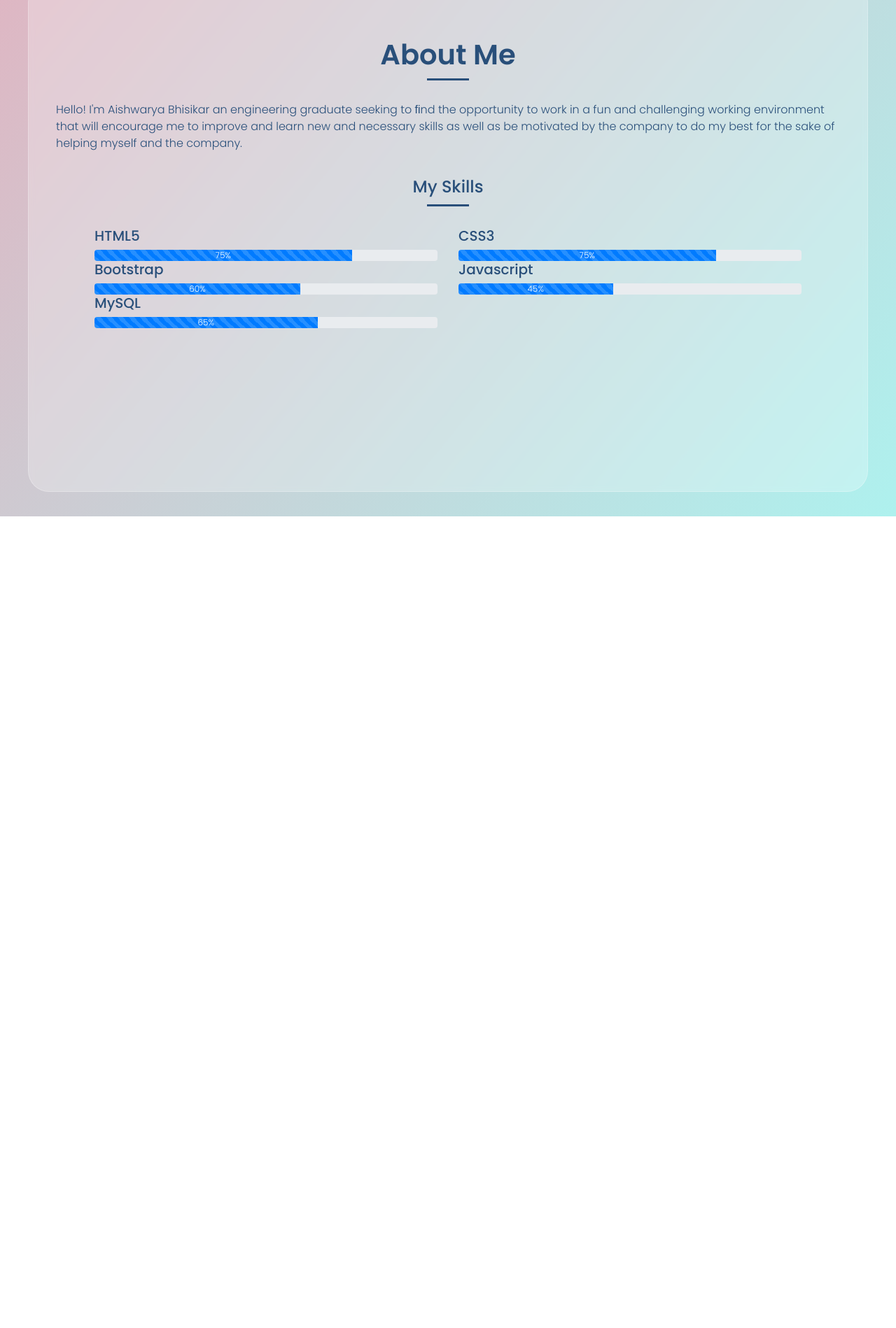
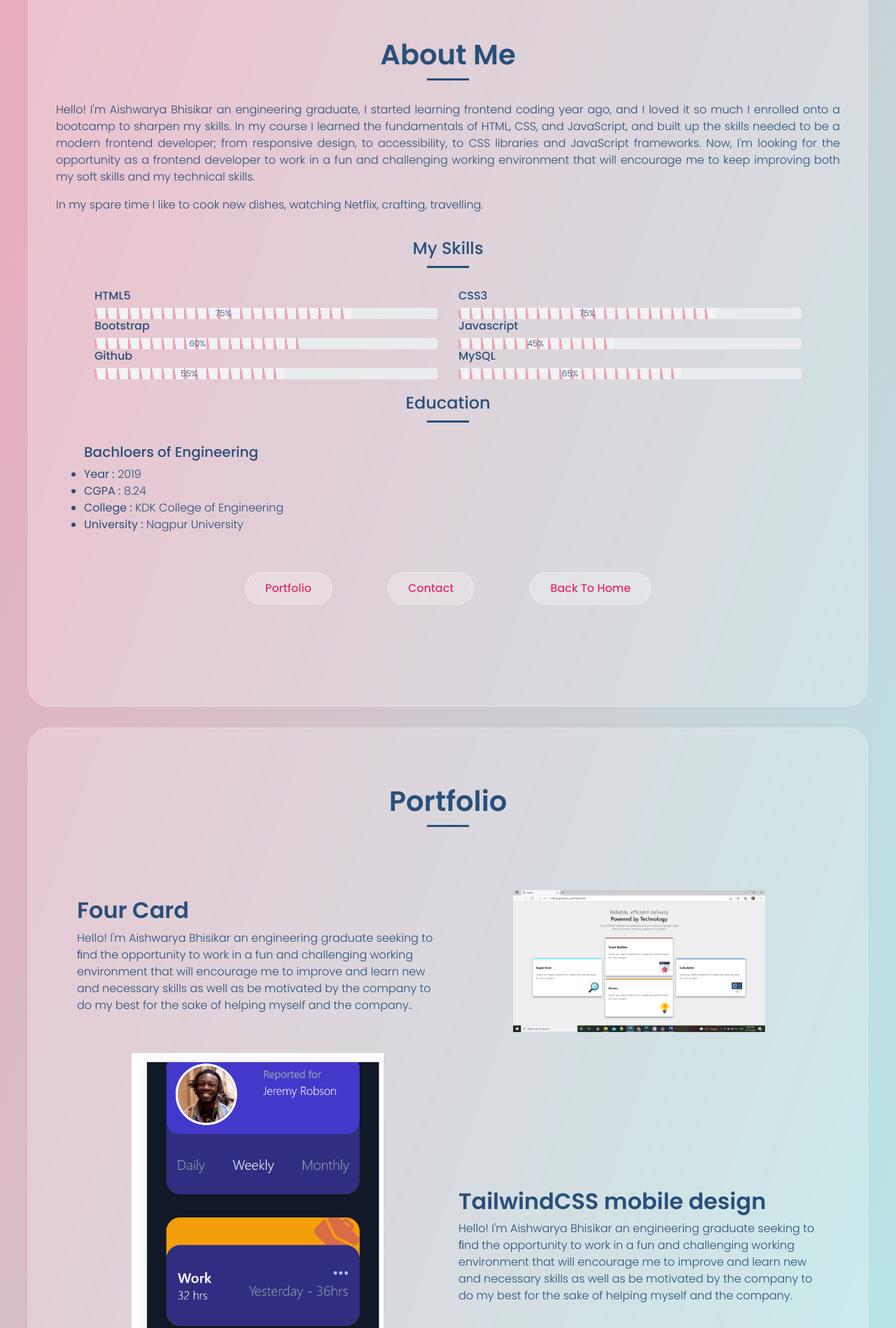
Before and after one commit to aishbhisikar/MyPortfolio, a plain HTML site: page index.html in a window 1280 px wide. Shown: the part 822-2720 px from the top of the page at 70% size. Before the commit the page ends 1560 px from the top, so only its background shows below. Drawn offline with nearby package versions, Linux system fonts and the light colour scheme.

Commit message:
images added, about section completed, portfolio and contact created

```diff
--- a/index.html
+++ b/index.html
@@ -39,8 +39,6 @@
             </div>
         </div>
     </header>
-
-
     <!--    home section-->
     <section class="home-section align-items-center active"id="home">
         <div class="container">
@@ -54,15 +52,14 @@
                 </div>
                 <div class="home-img">
                     <div class="img-box">
-                        <img src="images/profile.jpg" alt="Profile Image">
+                        <img src="images/myPhoto.jpg" alt="Profile Image">
                     </div>
                 </div>
             </div>
         </div>
     </section>
-
     <!--    about section-->
-    <section class="about-section active" id="about">
+    <section class="section-box active" id="about">
         <div class="container">
             <div class="row heading-center">
                 <div class="section-heading">
@@ -71,11 +68,15 @@
                 </div>
                 <div class="row abt-items ">
                     <p>
-                            Hello! I'm Aishwarya Bhisikar an engineering graduate seeking to
-                            ﬁnd the opportunity to work in a fun and challenging working
-                            environment that will encourage me to improve and learn new and
-                            necessary skills as well as be motivated by the company to do my
-                            best for the sake of helping myself and the company.
+                        Hello! I'm Aishwarya Bhisikar an engineering graduate, I started learning frontend coding year ago,
+                        and I loved it so much I enrolled onto a bootcamp to sharpen my skills. In my course I learned the
+                        fundamentals of HTML, CSS, and JavaScript, and built up the skills needed to be a modern frontend
+                        developer; from responsive design, to accessibility, to CSS libraries and JavaScript frameworks.
+                        Now, I'm looking for the opportunity as a frontend developer to work in a fun and challenging
+                        working environment that will encourage me to keep improving both my soft skills and my technical skills.
+                    </p>
+                    <p>
+                        In my spare time I like to cook new dishes, watching Netflix, crafting, travelling.
                     </p>
                 </div>
                 <div class="container">
@@ -86,7 +87,7 @@
                     <div class="row abt-items">
                         <div class="col-md-6">
                             <div class="service-item">
-                                <h5>HTML5 </h5>
+                                <h6>HTML5 </h6>
                                 <div class="progress">
                                     <div class="progress-bar progress-bar-striped progress-bar-animated"
                                          role="progressbar" aria-valuenow="75" aria-valuemin="0" aria-valuemax="100" style="width: 75%">75%</div>
@@ -95,7 +96,7 @@
                         </div>
                         <div class="col-md-6">
                             <div class="service-item">
-                                <h5>CSS3</h5>
+                                <h6>CSS3</h6>
                                 <div class="progress">
                                     <div class="progress-bar progress-bar-striped progress-bar-animated"
                                          role="progressbar" aria-valuenow="75" aria-valuemin="0" aria-valuemax="100" style="width: 75%">75%</div>
@@ -105,7 +106,7 @@
                         </div>
                         <div class="col-md-6">
                             <div class="service-item">
-                                <h5>Bootstrap</h5>
+                                <h6>Bootstrap</h6>
                                 <div class="progress">
                                     <div class="progress-bar progress-bar-striped progress-bar-animated"
                                          role="progressbar" aria-valuenow="60" aria-valuemin="0" aria-valuemax="100" style="width: 60%">60%</div>
@@ -114,7 +115,7 @@
                         </div>
                         <div class="col-md-6">
                             <div class="service-item">
-                                <h5>Javascript</h5>
+                                <h6>Javascript</h6>
                                 <div class="progress">
                                     <div class="progress-bar progress-bar-striped progress-bar-animated"
                                          role="progressbar" aria-valuenow="45" aria-valuemin="0" aria-valuemax="100" style="width: 45%">45%</div>
@@ -123,64 +124,121 @@
                         </div>
                         <div class="col-md-6">
                             <div class="service-item">
-                                <h5>MySQL</h5>
+                                <h6>Github</h6>
                                 <div class="progress">
                                     <div class="progress-bar progress-bar-striped progress-bar-animated"
-                                         role="progressbar" aria-valuenow="65" aria-valuemin="0" aria-valuemax="100" style="width: 65%">65%</div>
+                                         role="progressbar" aria-valuenow="55" aria-valuemin="0" aria-valuemax="100" style="width: 55%">55%</div>
+                                </div>
+                            </div>
+                        </div>
+                        <div class="col-md-6">
+                            <div class="service-item">
+                                <h6>MySQL</h6>
+                                <div class="progress">
+                                    <div class="progress-bar progress-bar-striped progress-bar-animated"
+                                         role="progressbar" aria-valuenow="65" aria-valuemin="0" aria-valuemax="100" style="width: 65%", color="pink" >65%</div>
                                 </div>
                             </div>
                         </div>
                     </div>
                 </div>
+                <div class="container">
+                    <div class="section-heading">
+                        <h4>Education</h4>
+                        <div class="line-dec"></div>
+                    </div>
+                    <div class="row">
+                        <div class="abt-items">
+                            <h5>Bachloers of Engineering</h5>
+                            <div class="listContent">
+                                <ul>
+                                    <li>
+                                        <strong>Year :</strong>
+                                        <span>2019</span>
+                                    </li>
+                                    <li>
+                                        <strong>CGPA :</strong>
+                                        <span>8.24</span>
+                                    </li>
+                                    <li>
+                                        <strong>College :</strong>
+                                        <span>KDK College of Engineering</span>
+                                    </li>
+                                    <li>
+                                        <strong>University :</strong>
+                                        <span>Nagpur University</span>
+                                    </li>
+                                </ul>
+                            </div>
+                        </div>
+                    </div>
+                </div>
+                <div class="row section-buttons">
+                    <a href="#portfolio" class="butn link-item">Portfolio</a>
+                    <a href="#contact" class="butn link-item">Contact</a>
+                    <a href="#home" class="butn link-item">Back to Home</a>
+                </div>
+            </div>
+        </div>
+    </section>
+    <!--    Portfolio Section-->
+    <section class="section-box active" id="portfolio">
+        <div class="container">
+            <div class="row heading-center">
+                <div class="section-heading">
+                    <h1>Portfolio</h1>
+                    <div class="line-dec"></div>
+                </div>
+            </div>
+            <div class="row align-items-center">
+                <div class="p-text">
+                    <h2>Four Card</h2>
+                    <p>Hello! I'm Aishwarya Bhisikar an engineering graduate seeking to
+                        ﬁnd the opportunity to work in a fun and challenging working
+                        environment that will encourage me to improve and learn new and
+                        necessary skills as well as be motivated by the company to do my
+                        best for the sake of helping myself and the company..</p>
+                </div>
+                <div class="portfolio-img">
+                    <div class="p-img-box">
+                        <img src="images/four-card.png" alt="Profile Image">
+                    </div>
+                </div>
+            </div>
+            <div class="row align-items-center">
+                <div class="portfolio-img">
+                    <div class="p-img-box">
+                        <img src="images/mdesign.png" alt="Profile Image">
+                    </div>
+                </div>
+                <div class="p-text">
+                    <h2>TailwindCSS mobile design</h2>
+                    <p>Hello! I'm Aishwarya Bhisikar an engineering graduate seeking to
+                        ﬁnd the opportunity to work in a fun and challenging working
+                        environment that will encourage me to improve and learn new and
+                        necessary skills as well as be motivated by the company to do my
+                        best for the sake of helping myself and the company.</p>
+                </div>
+            </div>
+            <div class="row section-buttons">
+                <a href="#contact" class="butn link-item">Contact</a>
+                <a href="#about" class="butn link-item">About</a>
+                <a href="#home" class="butn link-item">Back to Home</a>
+            </div>
+        </div>
+    </section>
+    <!--    Contact Section-->
+    <section class="section-box active" id="contact">
+        <div class="container">
+            <div class="row heading-center">
+                <div class="section-heading">
+                    <h1>Contact</h1>
+                    <div class="line-dec"></div>
+                </div>
 
             </div>
         </div>
     </section>
-<!--    Portfolio Section-->
-    <section class="portfolio-section"id="portfolio">
-        <div class="container">
-            <div class="row heading-center">
-                <div class="section-title">
-                    <h1>My Portfolio</h1>
 </div>
-                <div class="row">
-                    <div class="about-text">
-                        <p>
-                            Hello! I'm Aishwarya Bhisikar an engineering graduate seeking to
-                            ﬁnd the opportunity to work in a fun and challenging working
-                            environment that will encourage me to improve and learn new and
-                            necessary skills as well as be motivated by the company to do my
-                            best for the sake of helping myself and the company.
-                        </p>
-                    </div>
-                </div>
-            </div>
-        </div>
-    </section>
-<!--    Contact Section-->
-    <section class="contact-section"id="contact">
-        <div class="container">
-            <div class="row heading-center">
-                <div class="section-title">
-                    <h1>Contact me</h1>
-                </div>
-                <div class="row">
-                    <div class="about-text">
-                        <p>
-                            Hello! I'm Aishwarya Bhisikar an engineering graduate seeking to
-                            ﬁnd the opportunity to work in a fun and challenging working
-                            environment that will encourage me to improve and learn new and
-                            necessary skills as well as be motivated by the company to do my
-                            best for the sake of helping myself and the company.
-                        </p>
-                    </div>
-                </div>
-            </div>
-        </div>
-    </section>
-
-
-</div>
-
 </body>
 </html>
--- a/style.css
+++ b/style.css
@@ -35,7 +35,7 @@ body{
     line-height: 1.5;
     overflow-x: hidden;
     padding:35px 15px;
-    /*-webkit-tap-hightlight-color:tranparent;*/
+
 }
 body::before{
     content:'';
@@ -375,11 +375,9 @@ display: flex;
     border-radius: 50%;
 }
 /*about section*/
-.about-section{
+.section-box{
     margin-top: 30px;
     padding: 60px 0;
-    /*font-family: 'Kalam', cursive;*/
-    /*font-weight: 400;*/
 }
 .heading-center{
     justify-content: center;
@@ -389,12 +387,39 @@ display: flex;
     text-align: center;
     padding: 20px 45px 20px;
 }
+.abt-items p{
+    text-align: justify;
+}
 .line-dec {
     width: 60px;
     height: 3px;
     background-color: var(--blue-dark);
     margin: 10px auto;
 }
+.section-buttons .butn {
+    margin: 40px;
+}
+.progress-bar{
+    background-color: var(--white-alpha-25);
+    color: var(--blue-dark);
+}
+.progress-bar-striped{
+    background-image: linear-gradient(
+            80deg,var(--pink-light) 25%,transparent 25%,transparent 50%,rgba(255,255,255,.15) 50%,rgba(255,255,255,.15) 75%,transparent 75%,transparent);;
+}
+/*portfolio*/
+.portfolio-img .p-img-box{
+    max-width: 360px;
+    margin: auto;
+}
+.portfolio-img,.p-img-box img{
+    width: 100%;
+}
+.portfolio-img,.p-text{
+    padding: 15px;
+    width:50%;
+}
+/*Contact*/
 
 /*animations*/
 @keyframes fadeOut {
@@ -453,6 +478,9 @@ display: flex;
     .abt-items{
         padding: 20px 50px;
     }
+    .section-buttons .butn {
+        margin: 10px auto;
+    }
 
 }
 @media (max-width: 575px){
```
Also changed, not shown: images/four-card.png (added), images/mdesign.png (added), images/myPhoto.jpg (added), images/profile.jpg (deleted). Lines whose indentation alone changed are shown as unchanged.
